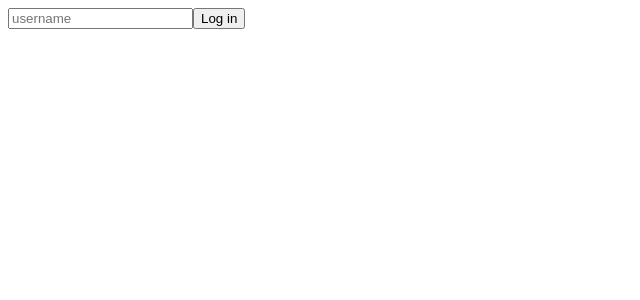
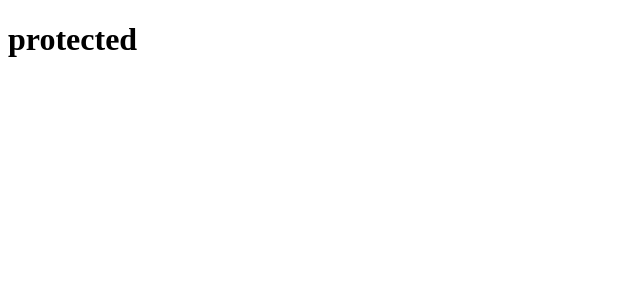
Before and after one commit to leesaewa/react-practice2, a React (Create React App) app: page / in a window 1280 px wide. Shown: the top 300 px of the page, without its empty margins (0-640 px from the left). Built offline with nearby package versions, Linux system fonts and the light colour scheme.

Commit message:
theme with ts

```diff
--- a/src/App.tsx
+++ b/src/App.tsx
@@ -1,29 +1,19 @@
 import { useState } from "react";
+import styled from "styled-components";
 
 function App() {
-  const [value, setValue] = useState("");
-  const onChange = (event: React.FormEvent<HTMLInputElement>) => {
-    const {
-      currentTarget: { value },
-    } = event;
-    setValue(value);
-  };
-  const onSubmit = (event: React.FormEvent<HTMLFormElement>) => {
-    event.preventDefault();
-    console.log("hello", value);
-  };
+  const Container = styled.div`
+    background-color: ${(props) => props.theme.bgColor};
+  `;
+
+  const H1 = styled.h1`
+    color: ${(props) => props.theme.textColor};
+  `;
+
   return (
-    <div>
-      <form onSubmit={onSubmit}>
-        <input
-          value={value}
-          onChange={onChange}
-          type="text"
-          placeholder="username"
-        />
-        <button>Log in</button>
-      </form>
-    </div>
+    <Container>
+      <H1>protected</H1>
+    </Container>
   );
 }
 
--- a/src/index.tsx
+++ b/src/index.tsx
@@ -1,6 +1,8 @@
 import React from "react";
 import ReactDOM from "react-dom/client";
+import { ThemeProvider } from "styled-components";
 import App from "./App";
+import { lightTheme } from "./theme";
 
 // const root = ReactDOM.createRoot(document.getElementById("root"));
 const root = ReactDOM.createRoot(
@@ -8,6 +10,8 @@
 );
 root.render(
   <React.StrictMode>
-    <App />
+    <ThemeProvider theme={lightTheme}>
+      <App />
+    </ThemeProvider>
   </React.StrictMode>
 );
--- /dev/null
+++ b/src/theme.ts
@@ -0,0 +1,12 @@
+import { DefaultTheme } from "styled-components";
+
+export const lightTheme: DefaultTheme = {
+  bgColor: "white",
+  textColor: "black",
+  btnColor: "teal",
+};
+export const darkTheme: DefaultTheme = {
+  bgColor: "black",
+  textColor: "white",
+  btnColor: "tomato",
+};
```
Also changed, not shown: src/styled.d.ts (added, +10 -0 lines).
